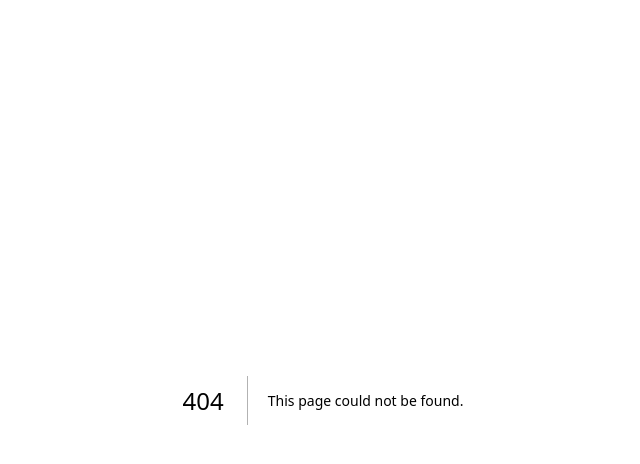
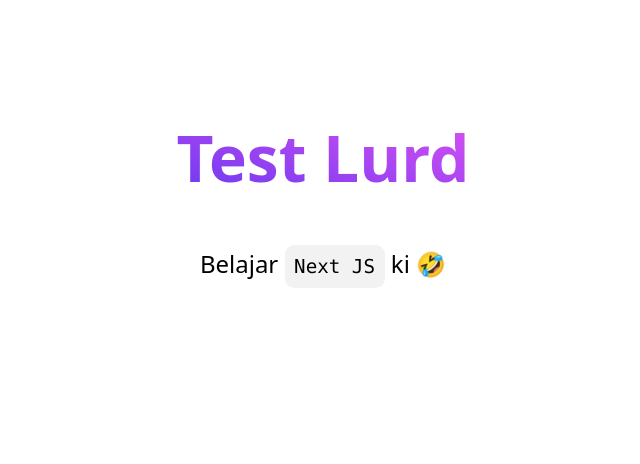
Before and after one commit to awas-galeri/next-js, a Next.js app: page /latihan in a window 1280 px wide. Before the commit this address had no page. Shown: the top 464 px of the page, without its empty margins (317-957 px from the left). Built offline with nearby package versions, Linux system fonts and the light colour scheme.

Commit message:
add latihan

```diff
--- /dev/null
+++ b/pages/latihan.tsx
@@ -0,0 +1,34 @@
+import { NextPage } from "next";
+import Head from "next/head";
+import styles from "@/templates/LandingPage/LandingPageTemplate.module.css";
+
+import { H1 } from "@/templates/LandingPage/components/headings";
+import { Section } from "@/templates/LandingPage/components/Section";
+import { Container } from "@/templates/LandingPage/components/Container";
+import { Subtitle } from "@/templates/LandingPage/components/Subtitle";
+import { InlineCode } from "@/templates/LandingPage/components/InlineCode";
+
+const Latihan: NextPage = () => {
+  return (
+    <>
+      <Head>
+        <title>Latihan</title>
+        <meta name="description" content="Generated by Create Next Stack." />
+      </Head>
+      <main>
+        <Section>
+          <Container center className={styles.headerSection}>
+            <H1>
+              <span className={styles.textGradient}>Test Lurd</span>
+            </H1>
+            <Subtitle>
+              Belajar <InlineCode>Next JS</InlineCode> ki 🤣
+            </Subtitle>
+          </Container>
+        </Section>
+      </main>
+    </>
+  );
+};
+
+export default Latihan;
```
